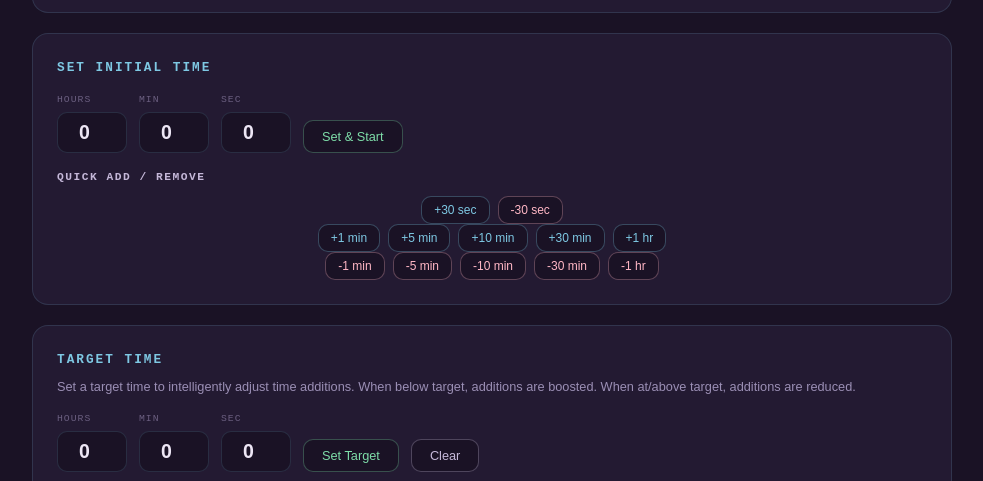
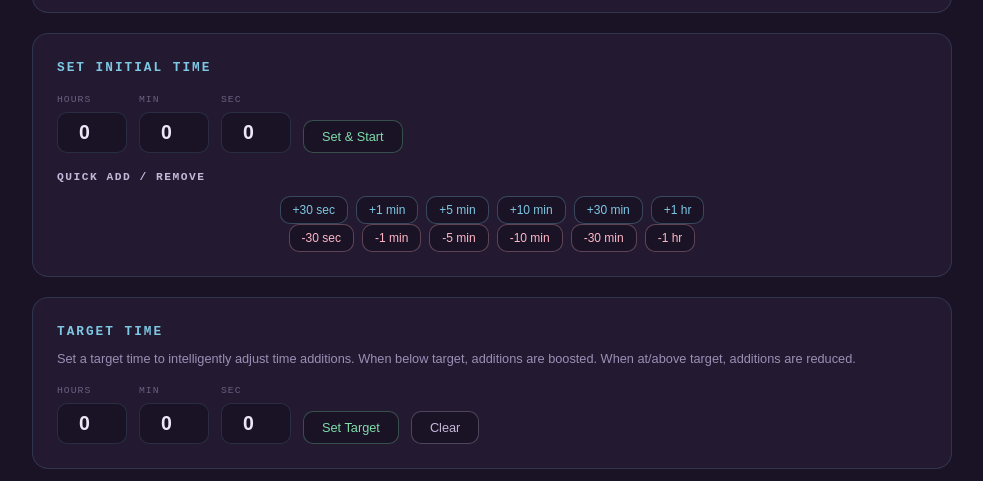
Before and after one commit to Oblividev/livvytimer, a website: page public/admin/index.html in a window 1280 px wide. Shown: the part 319-800 px from the top of the page, without its empty margins (148-1131 px from the left). Drawn offline with nearby package versions, Linux system fonts and the light colour scheme; no server answers; a web font is replaced by a local one.

Commit message:
update layout of +-30s

```diff
--- a/public/admin/index.html
+++ b/public/admin/index.html
@@ -79,9 +79,6 @@
         <h3 class="card-subtitle">Quick Add / Remove</h3>
         <div class="btn-row">
           <button class="btn btn-add" data-ms="30000">+30 sec</button>
-          <button class="btn btn-remove" data-ms="30000">-30 sec</button>
-        </div>
-        <div class="btn-row">
           <button class="btn btn-add" data-ms="60000">+1 min</button>
           <button class="btn btn-add" data-ms="300000">+5 min</button>
           <button class="btn btn-add" data-ms="600000">+10 min</button>
@@ -89,6 +86,7 @@
           <button class="btn btn-add" data-ms="3600000">+1 hr</button>
         </div>
         <div class="btn-row">
+          <button class="btn btn-remove" data-ms="30000">-30 sec</button>
           <button class="btn btn-remove" data-ms="60000">-1 min</button>
           <button class="btn btn-remove" data-ms="300000">-5 min</button>
           <button class="btn btn-remove" data-ms="600000">-10 min</button>
```
